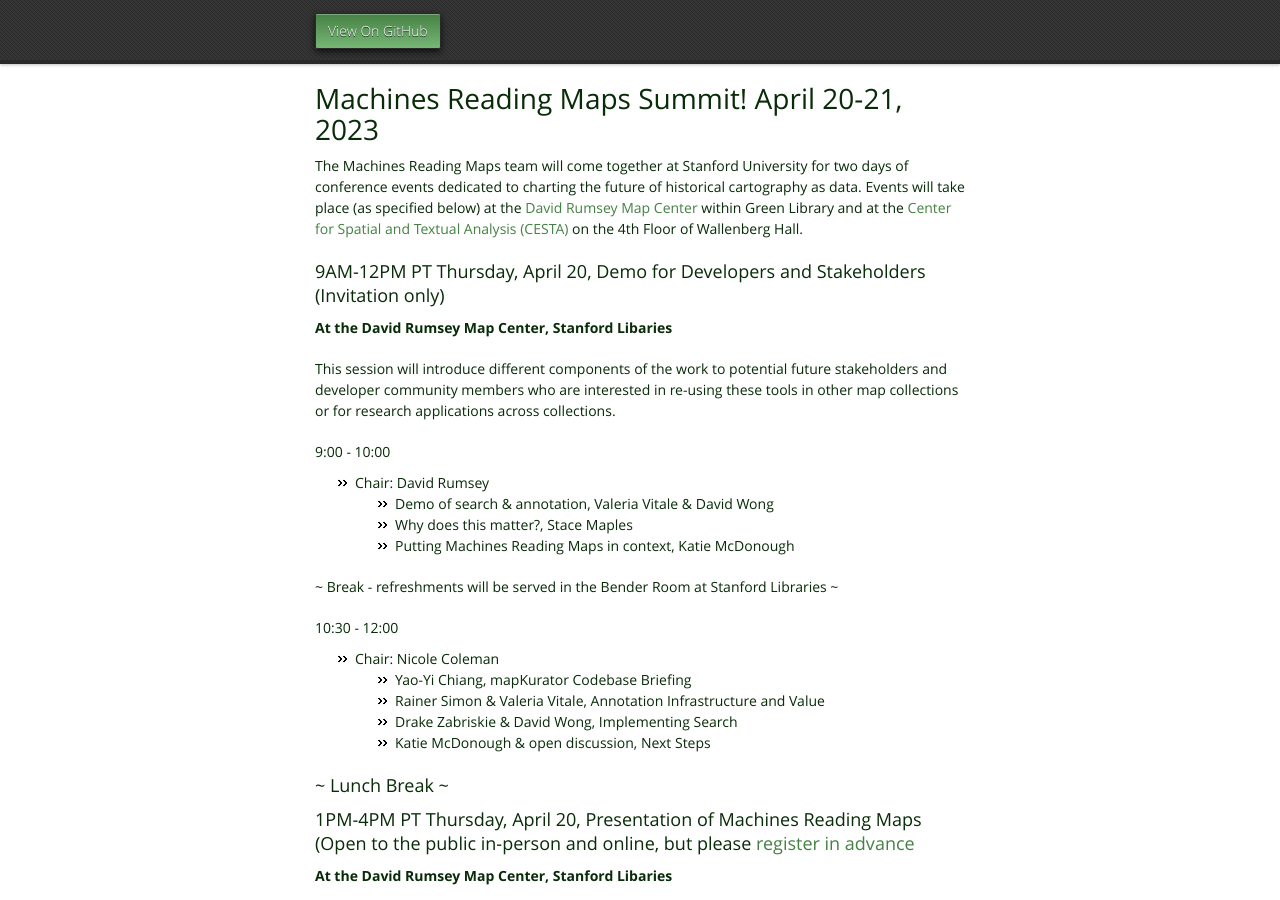
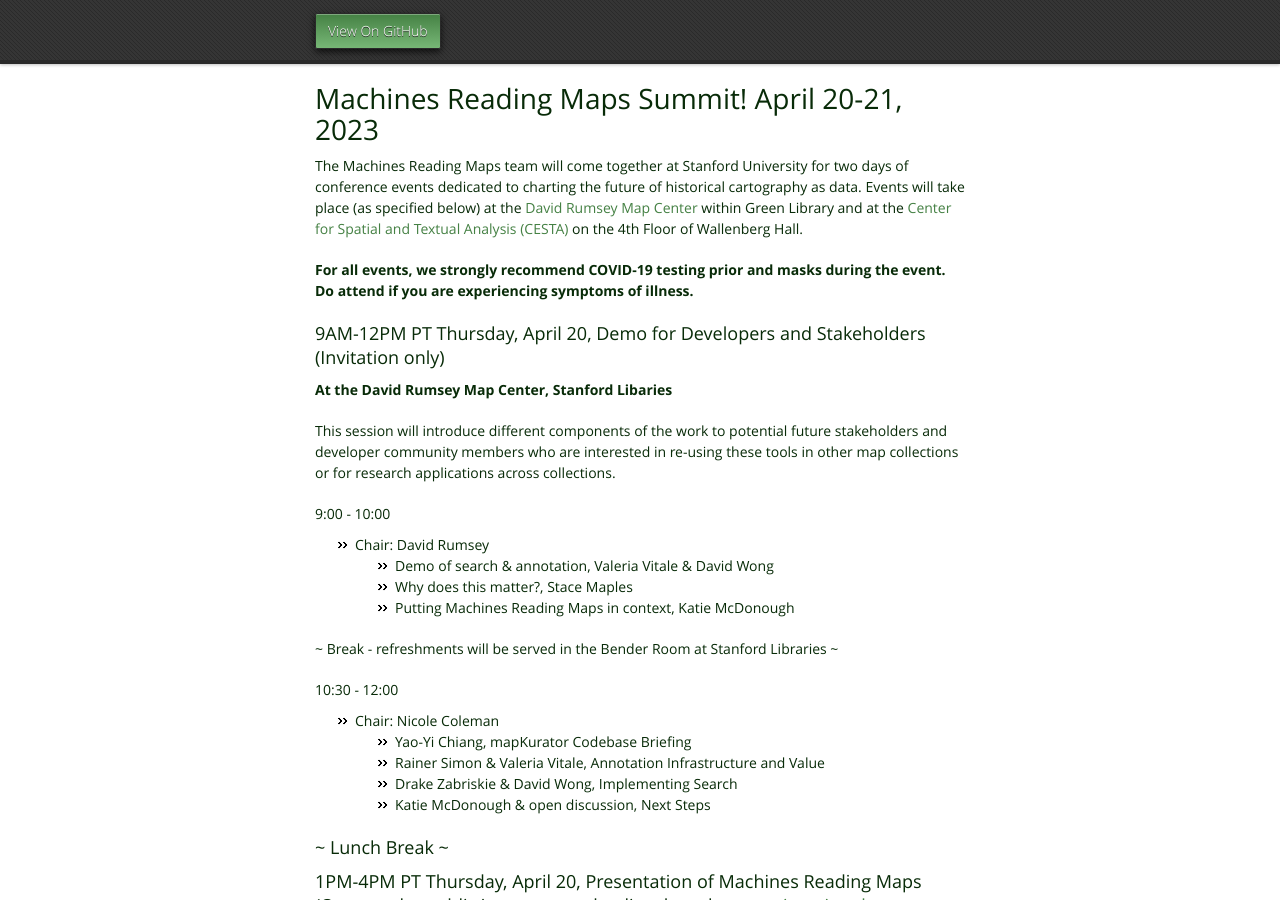
Before and after one commit to machines-reading-maps/machines-reading-maps.github.io, a Jekyll site: the page built from summit-2023.md, in a window 1280 px wide and 900 px high, scrolled down 538 px. Built offline with Jekyll 4.4.1, drawn with Linux system fonts in a browser that asks for light colours.

Commit message:
Add COVID-19 note

```diff
--- a/summit-2023.md
+++ b/summit-2023.md
@@ -5,6 +5,8 @@ layout: default
 ![](assets/images/mrm2023.jpg)
 # Machines Reading Maps Summit! April 20-21, 2023
 The Machines Reading Maps team will come together at Stanford University for two days of conference events dedicated to charting the future of historical cartography as data. Events will take place (as specified below) at the [David Rumsey Map Center](https://library.stanford.edu/rumsey) within Green Library and at the [Center for Spatial and Textual Analysis (CESTA)](https://cesta.stanford.edu) on the 4th Floor of Wallenberg Hall.
+
+**For all events, we strongly recommend COVID-19 testing prior and masks during the event. Do attend if you are experiencing symptoms of illness.**
 
 ###  9AM-12PM PT Thursday, April 20, Demo for Developers and Stakeholders (Invitation only)
 **At the David Rumsey Map Center, Stanford Libaries**
```
